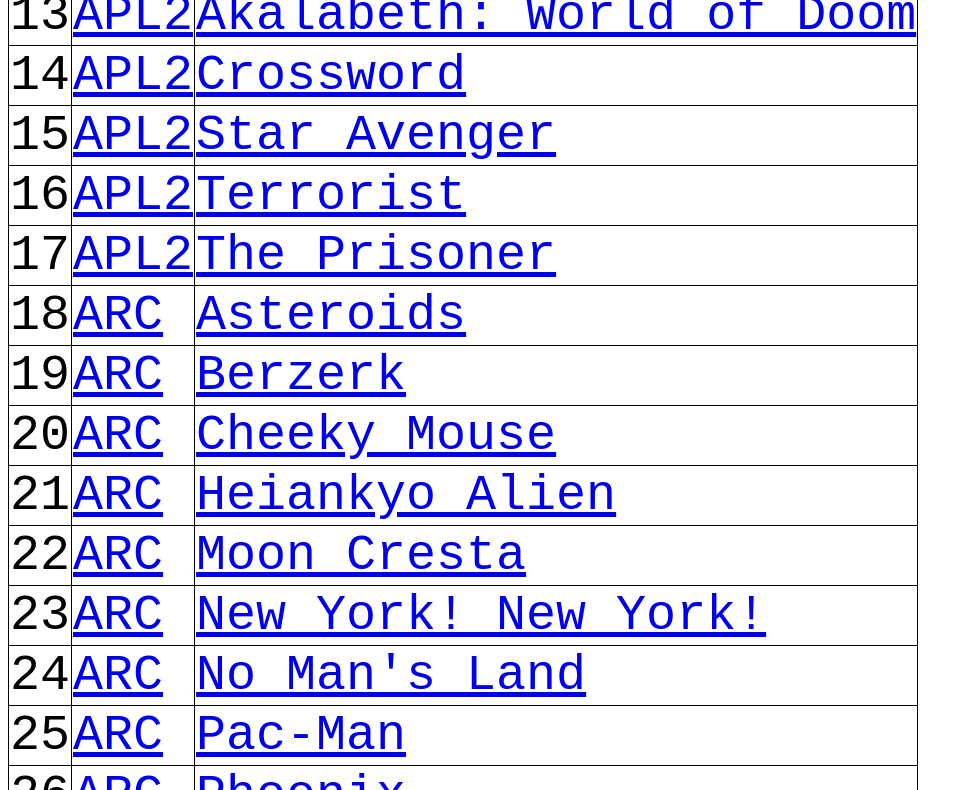
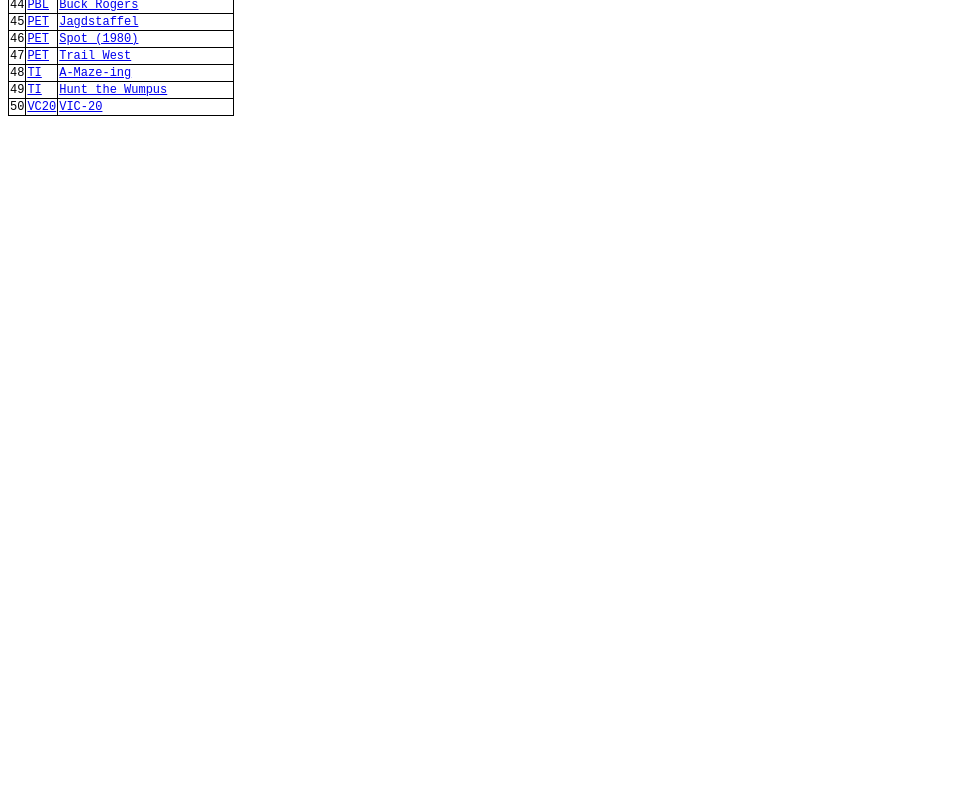
Before and after one commit to victormgit/games, a plain HTML site: page index.html in a window 1280 px wide. Shown: the part 743-1533 px from the top of the page, without its empty margins (0-973 px from the left). After the commit the page ends 867 px from the top, so only its background shows below. Drawn offline with Linux system fonts and the light colour scheme.

Commit message:
Update index.html

```diff
--- a/index.html
+++ b/index.html
@@ -2,7 +2,7 @@
 <title>My List</title>
 <style>
 table {border-collapse: collapse;}
-td {border: 1px solid; font: 50px monospace;}
+td {border: 1px solid; font: 12px monospace;}
 </style>
 <body><script>
 const dt = [ [
```
